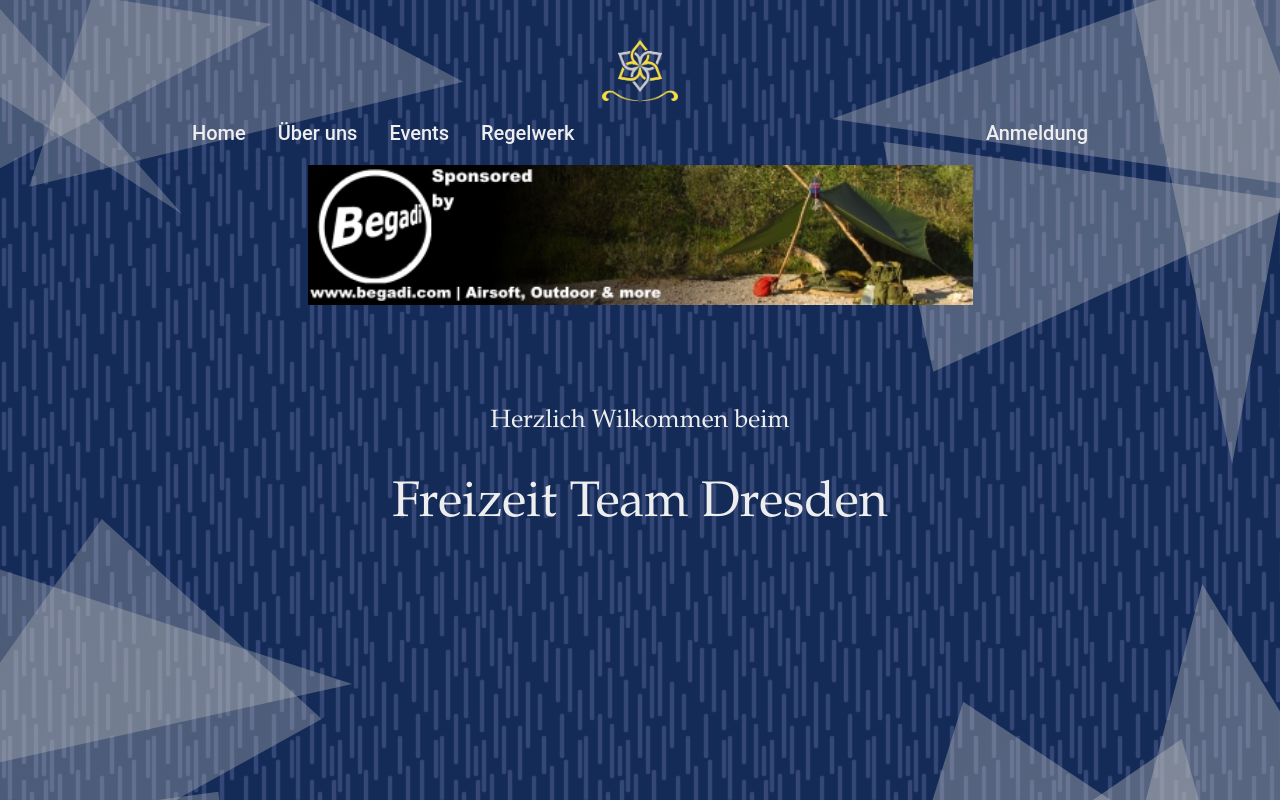
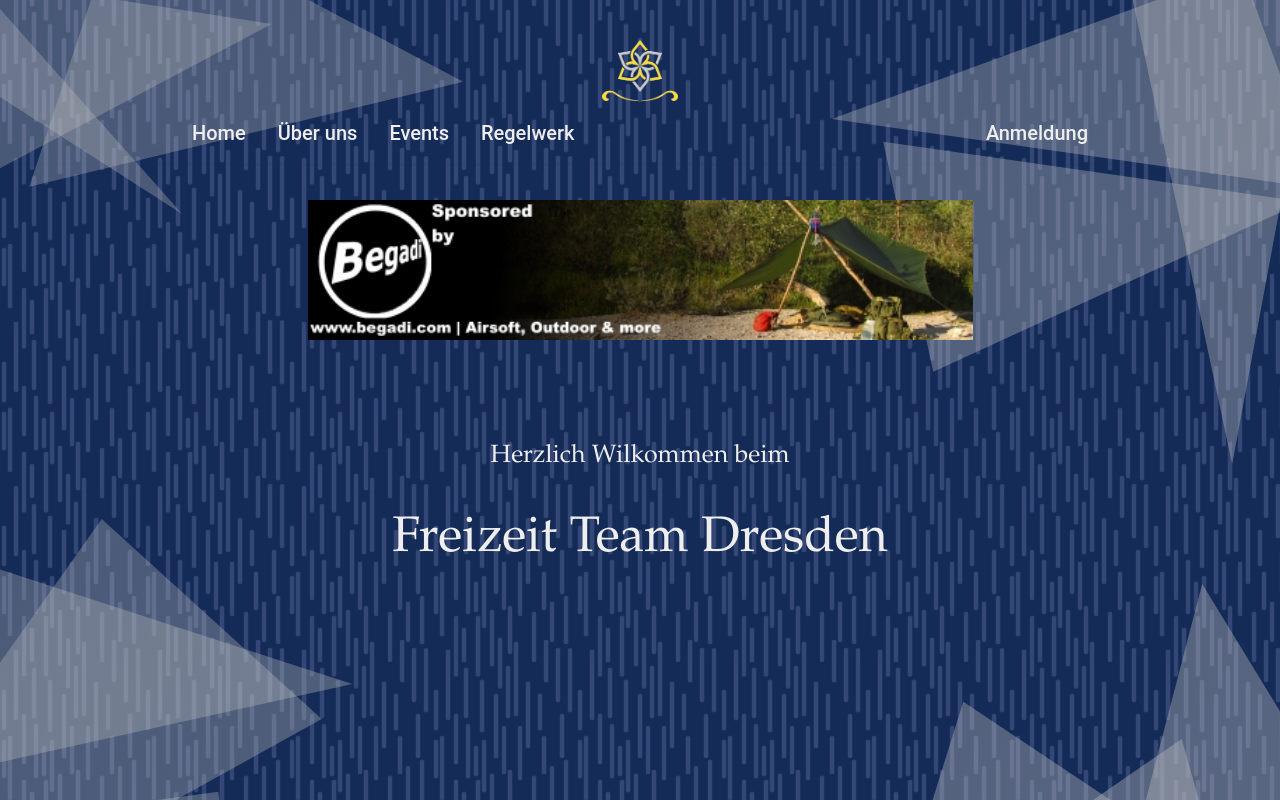
Before and after one commit to freizeit-team-dresden/airsoft, an Angular app: page /#/ in a window 1280 px wide. Shown: the top 800 px of the page. Built offline with nearby package versions, Linux system fonts and the light colour scheme.

Commit message:
Update home.component.html

```diff
--- a/src/app/home/home.component.html
+++ b/src/app/home/home.component.html
@@ -1,4 +1,6 @@
-<a href="https://www.begadi.com" target="_blank"><img src="assets/100x475_waagrecht_11.jpg" class="photo" style="width: 665px; height: 140px;"/></a>
+<p><br>
+  <a href="https://www.begadi.com" target="_blank"><img src="assets/100x475_waagrecht_11.jpg" class="photo" style="width: 665px; height: 140px;"/></a>
+</p>
 
 <div class="heading">
   <span class="subtitle">Herzlich Wilkommen beim </span>
```
